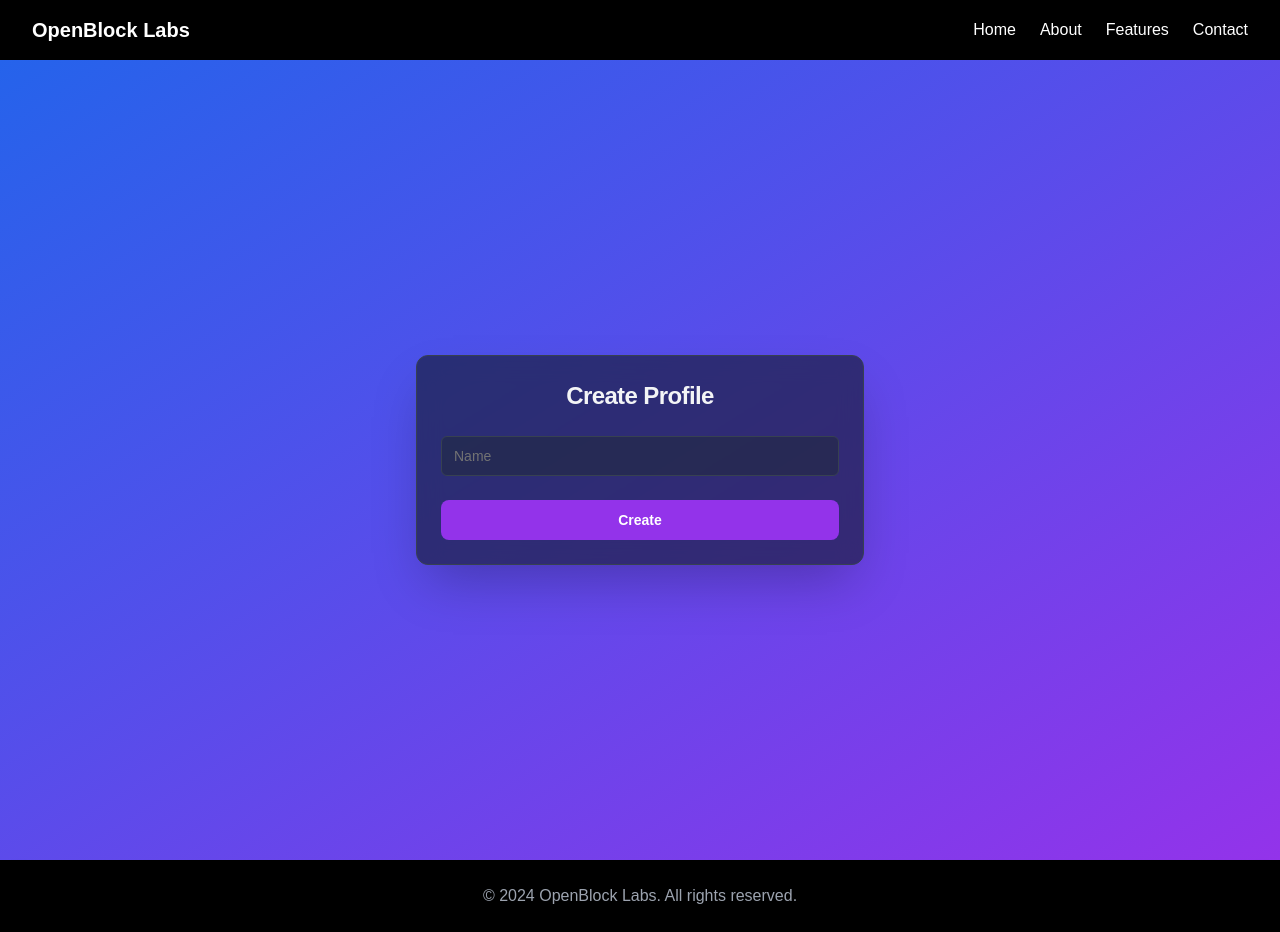
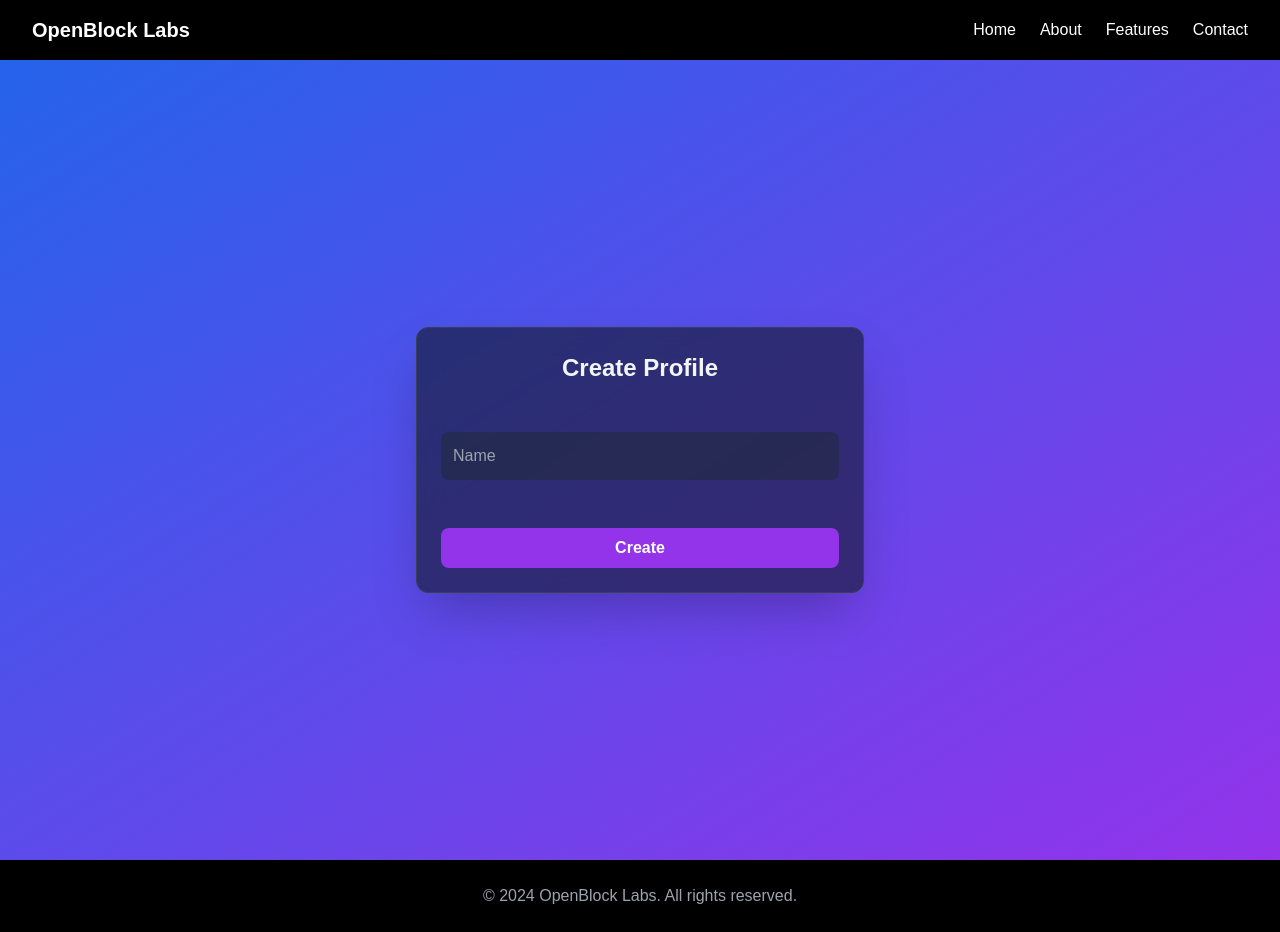
Before and after one commit to h4shk4t/base, a Next.js app: page /createAirdrop in a window 1280 px wide. Built offline with nearby package versions, Linux system fonts and the light colour scheme.

Commit message:
Fix createAirdrop

```diff
--- a/app/createAirdrop/page.tsx
+++ b/app/createAirdrop/page.tsx
@@ -1,51 +1,68 @@
-import { useState } from 'react'
-import { Input } from "@/components/ui/input"
-import { Button } from "@/components/ui/button"
-import { Card, CardContent, CardFooter, CardHeader, CardTitle } from "@/components/ui/card"
-import Navbar from '../component/Navbar'
-import Footer from '../component/Footer'
+"use client";
+
+import { useState } from 'react';
+import { useRouter } from 'next/navigation';
+import Navbar from "../component/Navbar";
+import Footer from "../component/Footer";
 
 export default function Component() {
-  const [name, setName] = useState('')
+  const [name, setName] = useState('');
+  const [isSliding, setIsSliding] = useState(false);
+  const router = useRouter();
 
-  const handleSubmit = (e: React.FormEvent) => {
-    e.preventDefault()
-    console.log('Submitted name:', name)
-    // Add your form submission logic here
-  }
+  const handleSubmit = (e) => {
+    e.preventDefault();
+    setIsSliding(true); // Trigger animation
+    setTimeout(() => {
+      // After animation ends, navigate to the new page
+      router.push('/list'); // Replace with your target route
+    }, 800); // Set the timeout duration to match animation time
+  };
 
   return (
     <div>
       <Navbar />
-    <div className="min-h-screen w-full flex items-center justify-center bg-gradient-to-br from-blue-600 to-purple-600 p-4">
-      <Card className="w-full max-w-md mx-auto bg-gray-900/60 backdrop-blur-md shadow-2xl border border-gray-700 rounded-xl transition-all duration-300 hover:shadow-purple-500/20">
-        <CardHeader>
-          <CardTitle className="text-2xl font-bold text-center text-gray-100">Create Profile</CardTitle>
-        </CardHeader>
+      <div className={`min-h-screen w-full flex items-center justify-center bg-gradient-to-br from-blue-600 to-purple-600 p-4
+        ${isSliding ? 'slide-out' : ''}`}>
+        <div className="w-full max-w-md mx-auto bg-gray-900/60 backdrop-blur-md shadow-2xl border border-gray-700 rounded-xl transition-all duration-300 hover:shadow-purple-500/20">
+          <div className="text-2xl font-bold text-center text-gray-100 p-6">Create Profile</div>
           <form onSubmit={handleSubmit}>
-          <CardContent>
-            <div className="space-y-4">
-              <Input
+            <div className="p-6 space-y-4">
+              <input
                 type="text"
                 placeholder="Name"
                 value={name}
                 onChange={(e) => setName(e.target.value)}
-                className="w-full bg-gray-800/50 border-gray-700 text-gray-100 placeholder-gray-400 focus:border-purple-400 focus:ring-purple-400 transition-all duration-300"
+                className="w-full bg-gray-800/50 border-gray-700 text-gray-100 placeholder-gray-400 focus:border-purple-400 focus:ring-purple-400 transition-all duration-300 p-3 rounded-lg"
               />
             </div>
-          </CardContent>
-          <CardFooter>
-            <Button
+            <div className="p-6">
+              <button
                 type="submit"
                 className="w-full bg-purple-600 hover:bg-purple-700 text-white font-semibold py-2 rounded-lg transition-all duration-300 transform hover:scale-105 focus:outline-none focus:ring-2 focus:ring-purple-400 focus:ring-opacity-50"
               >
                 Create
-            </Button>
-          </CardFooter>
+              </button>
+            </div>
           </form>
-      </Card>
+        </div>
       </div>
       <Footer />
+      <style jsx>{`
+        .slide-out {
+          animation: slideOut 0.8s forwards;
+        }
+        @keyframes slideOut {
+          0% {
+            transform: translateX(0);
+            opacity: 1;
+          }
+          100% {
+            transform: translateX(-100%);
+            opacity: 0;
+          }
+        }
+      `}</style>
     </div>
-  )
+  );
 }
```
Lines whose indentation alone changed are shown as unchanged.
